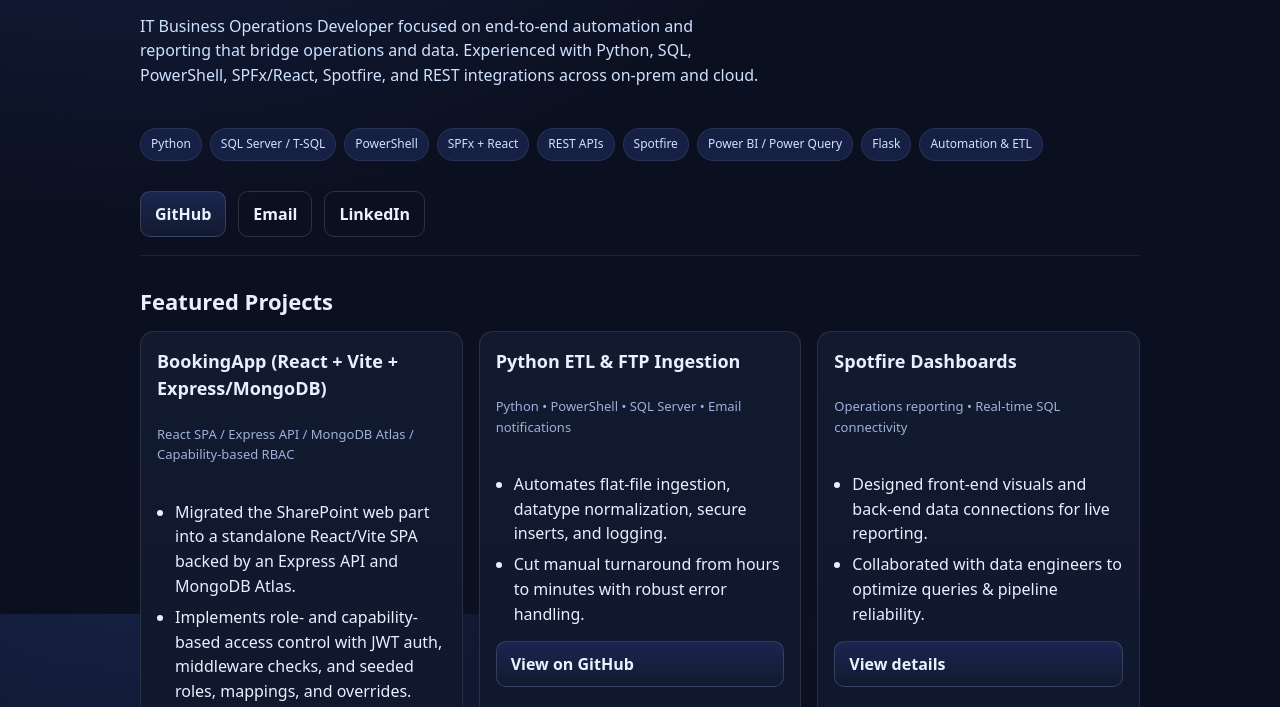
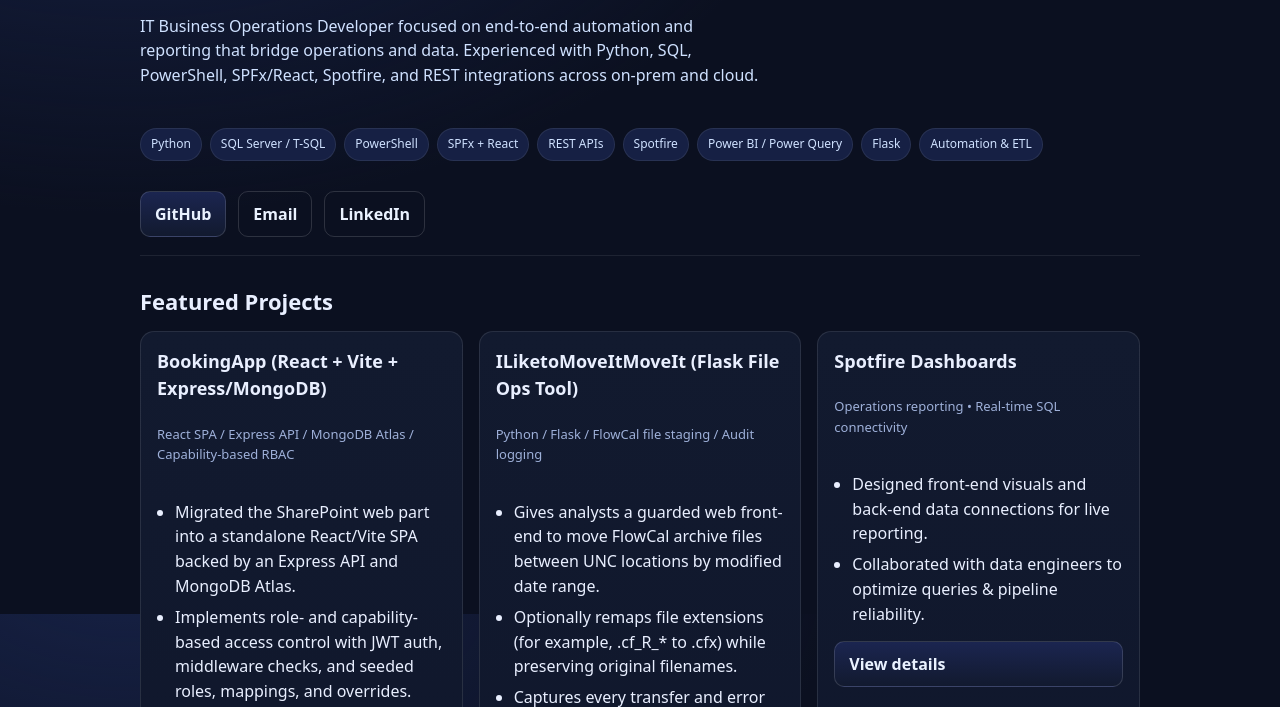
Before and after one commit to DaFunkMunk/dafunkmunk.github.io, a plain HTML site: page index.html in a window 1280 px wide. Shown: the part 186-893 px from the top of the page. Drawn offline with Linux system fonts and the light colour scheme.

Commit message:
Feature: highlight ILiketoMoveItMoveIt

```diff
--- a/index.html
+++ b/index.html
@@ -131,13 +131,14 @@
         </article>
 
         <article class="card">
-          <h3>Python ETL & FTP Ingestion</h3>
-          <p class="meta">Python • PowerShell • SQL Server • Email notifications</p>
+          <h3>ILiketoMoveItMoveIt (Flask File Ops Tool)</h3>
+          <p class="meta">Python / Flask / FlowCal file staging / Audit logging</p>
           <ul class="clean">
-            <li>Automates flat-file ingestion, datatype normalization, secure inserts, and logging.</li>
-            <li>Cut manual turnaround from hours to minutes with robust error handling.</li>
+            <li>Gives analysts a guarded web front-end to move FlowCal archive files between UNC locations by modified date range.</li>
+            <li>Optionally remaps file extensions (for example, .cf_R_* to .cfx) while preserving original filenames.</li>
+            <li>Captures every transfer and error to moveit.log so operations has an audit trail when prepping Merrick imports.</li>
           </ul>
-          <a class="btn" href="https://github.com/dafunkmunk" target="_blank" rel="noopener">View on GitHub</a>
+          <a class="btn" href="https://github.com/DaFunkMunk/ILiketoMoveItMoveIt" target="_blank" rel="noopener">View on GitHub</a>
         </article>
 
         <article class="card">
```
